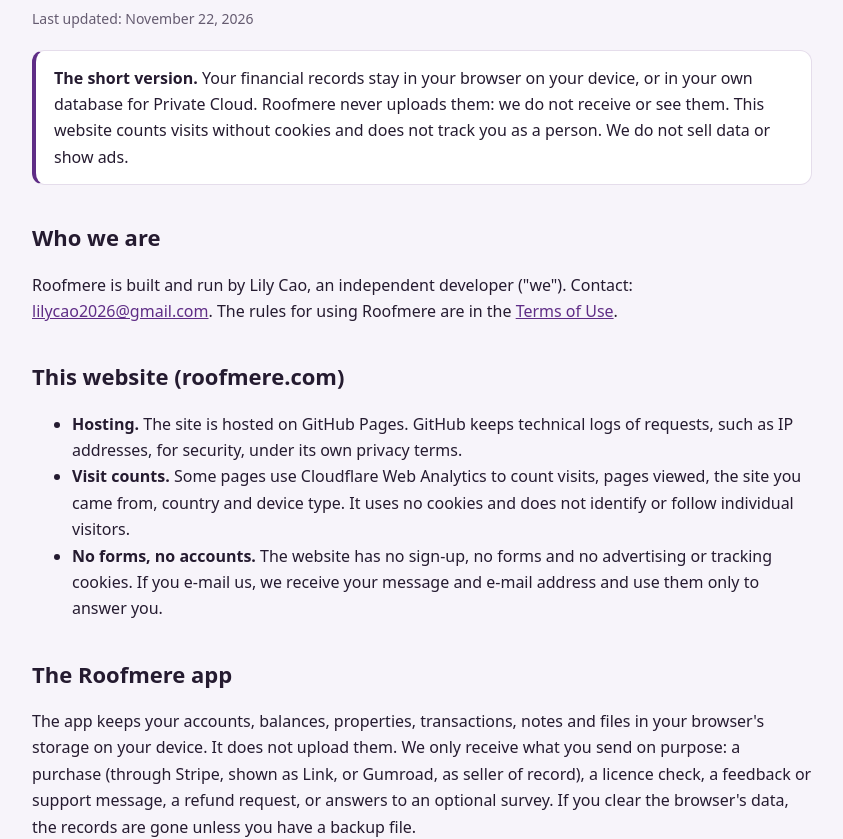
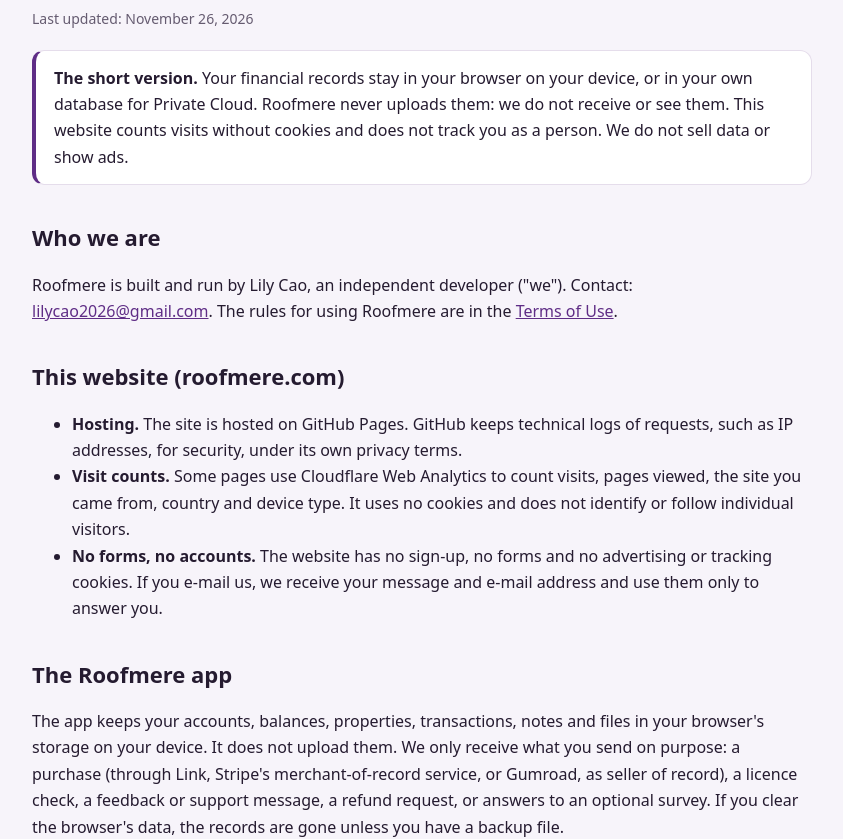
Before and after one commit to lilycao2026/roofmere-website, a plain HTML site: page privacy.html in a window 1280 px wide. Shown: the part 217-1056 px from the top of the page, without its empty margins (218-1061 px from the left). Drawn offline with Linux system fonts and the light colour scheme.

Commit message:
Terms and privacy: seller wording as in Stripe's Managed Payments docs
Local Pro is sold through Link, Stripe's merchant-of-record service:
checkout, "Sold through Link" receipts and LINK.COM* statements name
Link as the seller. Same wording as the app's terms (roofmere-template
#225) after ChatGPT's review; the exact legal entity is for the owner to
confirm. Only seller wording and dates change.

Co-Authored-By: Claude Opus 5.5 <noreply@anthropic.com>
Claude-Session: https://claude.ai/code/session_01Vpu3GJiX48LqicDNNgiX6Z

```diff
--- a/privacy.html
+++ b/privacy.html
@@ -4,7 +4,7 @@
 <body><header id="site-header"><nav class="site-nav" aria-label="Main navigation"><a class="site-brand" href="index.html">Roofmere</a></nav></header><main>
 <div class="eyebrow">Roofmere · Legal</div>
 <h1>Privacy</h1>
-<p class="updated">Last updated: November 22, 2026</p>
+<p class="updated">Last updated: November 26, 2026</p>
 
 <div class="key"><b>The short version.</b> Your financial records stay in your browser on your device, or in your own database for Private Cloud. Roofmere never uploads them: we do not receive or see them. This website counts visits without cookies and does not track you as a person. We do not sell data or show ads.</div>
 
@@ -19,7 +19,7 @@
 </ul>
 
 <h2>The Roofmere app</h2>
-<p>The app keeps your accounts, balances, properties, transactions, notes and files in your browser's storage on your device. It does not upload them. We only receive what you send on purpose: a purchase (through Stripe, shown as Link, or Gumroad, as seller of record), a licence check, a feedback or support message, a refund request, or answers to an optional survey. If you clear the browser's data, the records are gone unless you have a backup file.</p>
+<p>The app keeps your accounts, balances, properties, transactions, notes and files in your browser's storage on your device. It does not upload them. We only receive what you send on purpose: a purchase (through Link, Stripe's merchant-of-record service, or Gumroad, as seller of record), a licence check, a feedback or support message, a refund request, or answers to an optional survey. If you clear the browser's data, the records are gone unless you have a backup file.</p>
 <p>The app's full privacy notice lists exactly what is received, why, who processes it for us and how long it is kept. It opens from <b>Privacy</b> at the bottom of the app's home page, and is also at <a href="https://roofmere.netlify.app/privacy.html">roofmere.netlify.app/privacy.html</a>.</p>
 
 <h2>Your choices and rights</h2>
```
Also changed, not shown: terms.html (+2 -2 lines).
